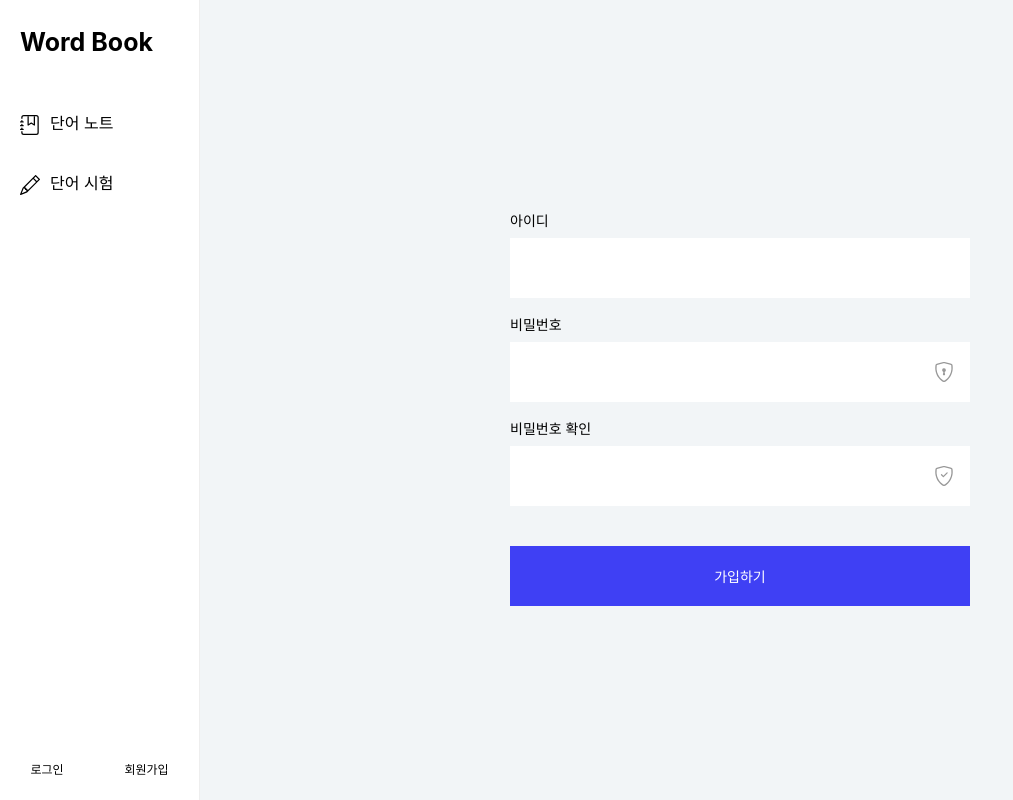
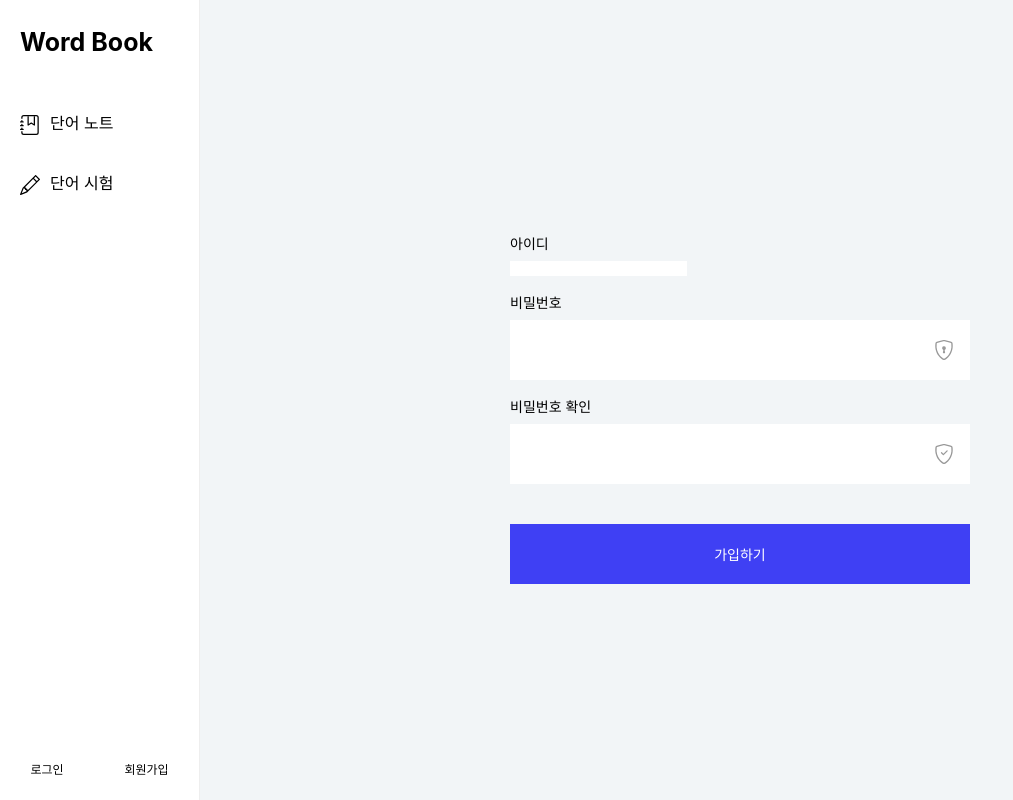
Before and after one commit to Shape2ee/Word-book, a React (Vite) app: page /join in a window 1280 px wide. Shown: the whole page, without its empty margins (0-1013 px from the left). Built offline with nearby package versions, Linux system fonts and the light colour scheme; a web font is replaced by a local one.

Commit message:
Markup: Add Input components

```diff
--- /dev/null
+++ b/src/components/Input/index.tsx
@@ -0,0 +1,29 @@
+import React, { ReactNode } from 'react';
+import $ from './input.module.scss'
+import classNames from 'classnames/bind';
+
+interface InputProps {
+  children?: ReactNode
+  focus?: boolean,
+  ref?: React.RefObject<HTMLInputElement>
+  value: string
+  onClick?: () => void,
+  onBlur?: () => void,
+  onChange: (e: React.ChangeEvent<HTMLInputElement>) => void
+}
+
+const cx = classNames.bind($)
+const Input = ({children, focus, onClick, onBlur, ref, value, onChange}: InputProps) => {
+  return (
+    <span className={cx('input_box', 'input_id', focus ? 'focus' : '')}
+      onClick={onClick}
+      onBlur={onBlur}>
+      <input type='text' name='joinId' id='joinId'
+        ref={ref}
+        value={value} onChange={onChange}/>
+      {children}
+    </span>
+  )
+}
+
+export default Input
--- /dev/null
+++ b/src/components/Input/input.module.scss
@@ -0,0 +1 @@
+@charset 'utf-8';
--- a/src/pages/AddWord/index.tsx
+++ b/src/pages/AddWord/index.tsx
@@ -79,12 +79,11 @@ const AddWord = () => {
     if (checkAddWord) return
 
     fetcher(METHOD.POST, '/wordList', {
-      word: addWordData.word,
-      text: addWordData.text,
+      word: word,
+      text: text,
       userId,
     })
     setLoading(true)
-    // navigate('../')
   }
 
   return (
--- a/src/pages/Join/index.tsx
+++ b/src/pages/Join/index.tsx
@@ -5,6 +5,7 @@ import Button from '@components/Button'
 import Icon from '@components/Icon'
 import classNames from 'classnames/bind'
 import Modal from '@components/Modal'
+import Input from '@components/Input'
 import { JoinInputs, PasswordCheck, User } from '@customTypes/CustumTypes'
 import { METHOD } from '@customTypes/CustumTypes'
 import { fetcher } from '@api/Fetcher'
@@ -207,13 +208,21 @@ const Join = () => {
             <h3 className={$.join_title}>
               <label htmlFor='joinId'>아이디</label>
             </h3>
-            <span className={cx('input_box', 'input_id', joinIdFocus ? 'focus' : '')}
+            <Input
+              value={joinId}
+              ref={joinIdRef}
+              focus={joinIdFocus}
+              onChange={handleJoinInputChange}
               onClick={() => handleInputFocus('joinIdFocus')}
-              onBlur={() => handleInputBlur('joinIdFocus')}>
+              onBlur={() => handleInputBlur('joinIdFocus')}
+              />
+            {/* <span className={cx('input_box', 'input_id', joinIdFocus ? 'focus' : '')}
+              onClick={}
+              onBlur={}>
               <input type='text' name='joinId' id='joinId'
                 ref={joinIdRef}
                 value={joinId} onChange={handleJoinInputChange}/>
-            </span>
+            </span> */}
             {isIdNoneValue && <span className={$.error_title}>필수 정보입니다.</span>}
             {isIdDuplication && <span className={$.error_title}>이미 사용중인 아이디입니다.</span>}
             {isIdError && <span className={$.error_title}>5~20자의 영문 소문자, 숫자와 특수기호(_),(-)만 사용 가능합니다.</span>}
```
